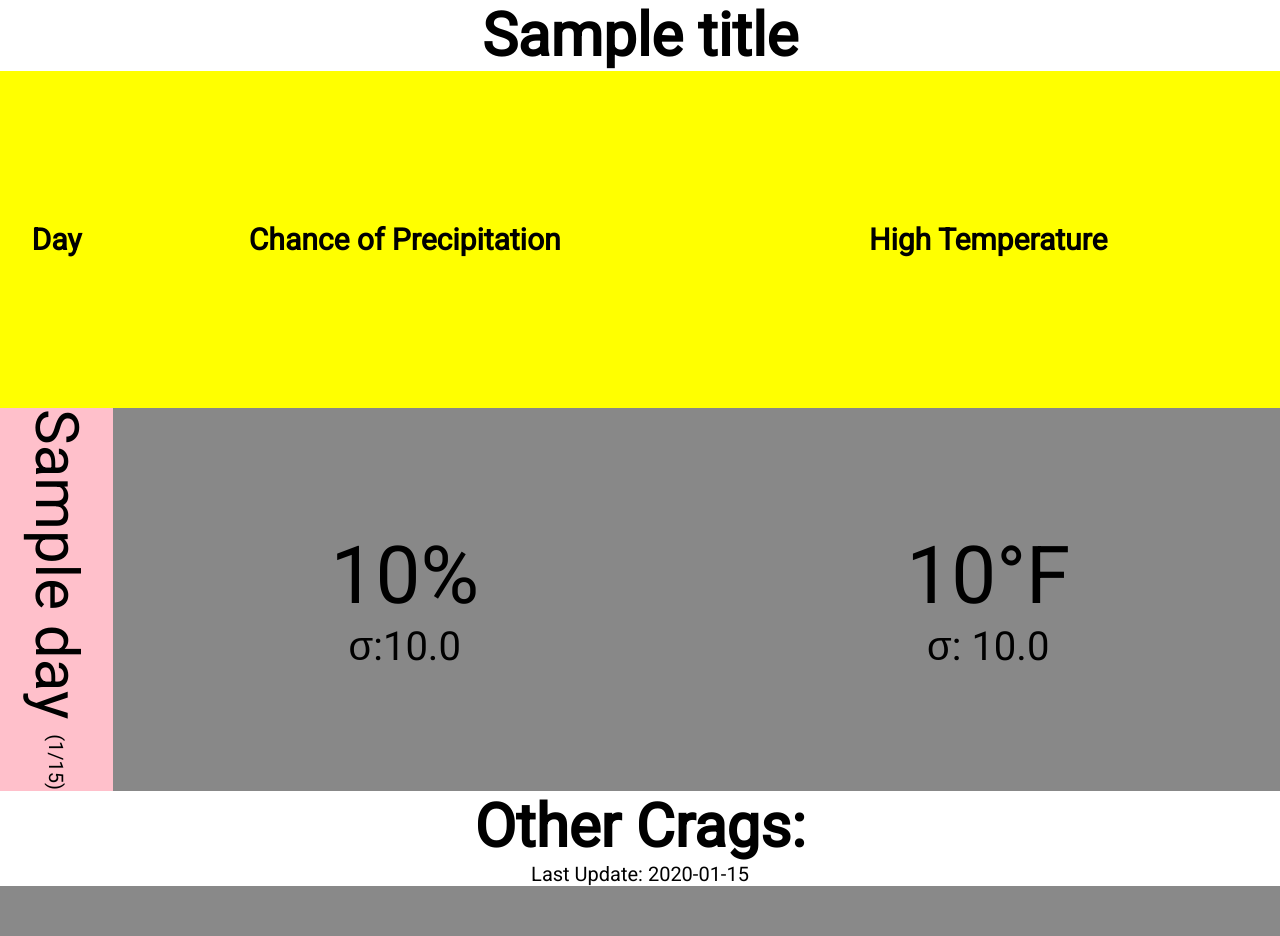
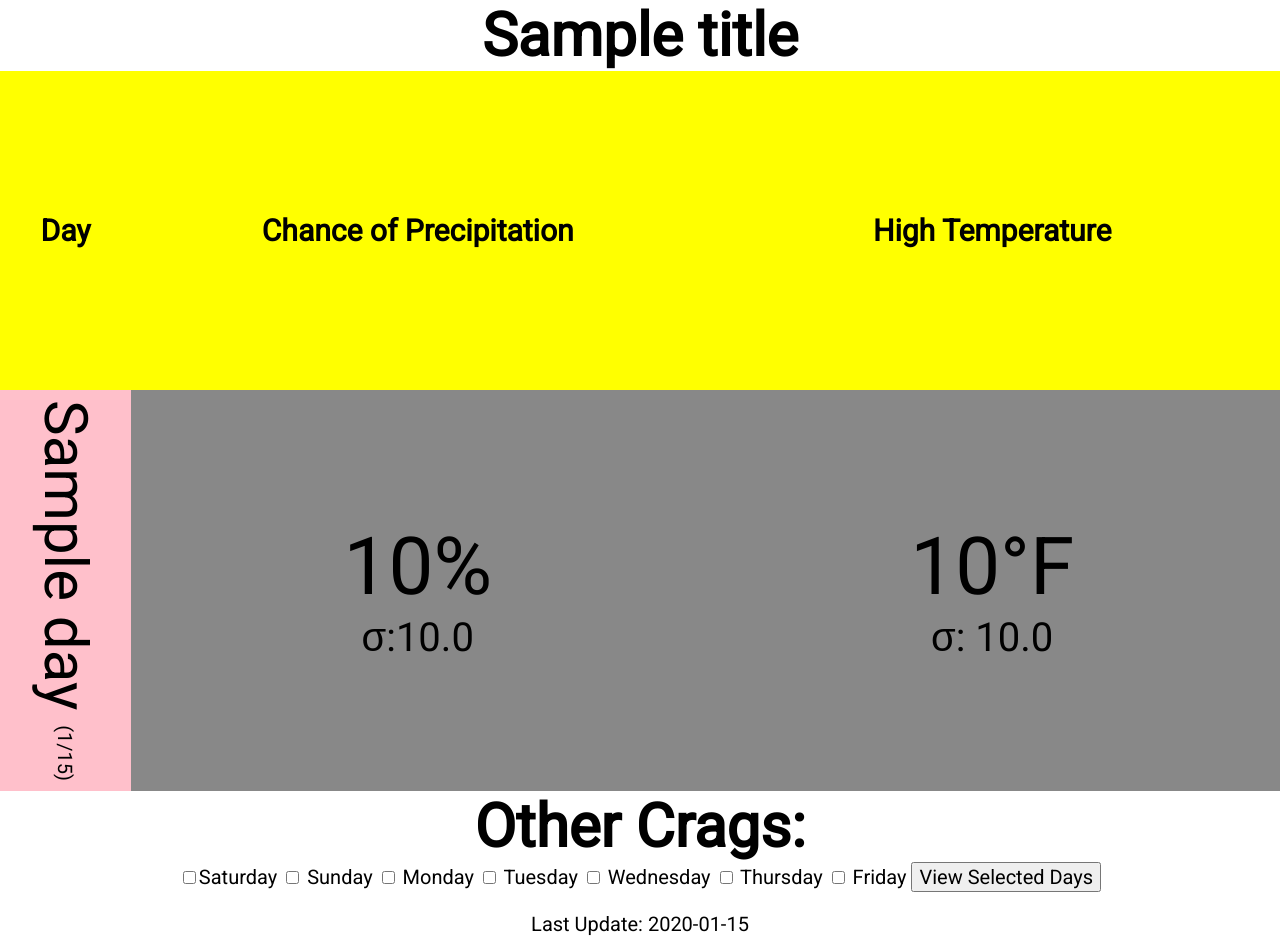
Before and after one commit to adamrk/weather2, a Flask app: template templates/main.html in a window 1280 px wide. Before the commit the page ends 886 px from the top, so only its background shows below. Run offline with Flask 2, Linux system fonts and the light colour scheme; tables that the repository leaves empty hold one stand-in row (values such as "Sample post"); the template is opened without the code that fills it: values that come from a table or form of the project are taken from there, most other values are stand-ins (such as "Sample title", 1, 10 or a date in 2020); parts of the project's set-up code (start-up, migrations or seed data) failed here and were passed over.

Commit message:
add option to switch days

```diff
--- a/app.py
+++ b/app.py
@@ -1,9 +1,9 @@
 from flask import (Flask,
-				   jsonify,
-				   make_response,
-				   render_template,
-				   request,
-				   redirect)
+                                   jsonify,
+                                   make_response,
+                                   render_template,
+                                   request,
+                                   redirect)
 #from flask_sqlalchemy import SQLAlchemy
 from extract import get_data, get_temp_rain, agg_data
 from color import temp_to_color, rain_to_color
@@ -27,6 +27,8 @@ TODO:
 locations = Crag.query.all()
 locurls = [(x.name, urlencode({'crag': x.name})) for x in locations]
 
+all_days = ['Saturday', 'Sunday', 'Monday', 'Tuesday',
+		'Wednesday', 'Thursday', 'Friday']
 #offline = 'offline' in sys.argv
 
 def update_data(crag_name):
@@ -70,23 +72,28 @@ def aggregate(tr, dates):
 	return result
 
 ##################### Defining Views ##########################
-# @app.route('/')
-# def index():
-# 	loc = request.args.get('crag', 'Gunks')
-# 	return jsonify({'crag': loc, 'results': aggregated[loc]})
 
 @app.route('/')
 def page():
-	# if offline fix date to sample data date
-#	if offline:
-#		today = date(2016, 8, 26)
-#	else:
 	today = date.today()
 	# set dates to dates of interest
 	one_day = timedelta(days=1)
+	selected_days = [x for x in all_days if request.args.get(x,False)]
+	def_days = [x for x in all_days if
+		request.cookies.get(x, False) == 'True']
+	if selected_days != [] and def_days != selected_days:
+		days = selected_days
+		setdef_link_days = True
+	elif def_days != []:
+		days = def_days
+		setdef_link_days = False
+	else:
+		days = ['Saturday', 'Sunday']
+		setdef_link_days = True
+
+	days_url = urlencode({x:True for x in days})
 	alldates = [today + x * one_day for x in range(7)]
-	dates = [x for x in alldates if x.strftime('%A') in
-		['Saturday', 'Sunday']]
+	dates = [x for x in alldates if x.strftime('%A') in days]
 
 	# determine which location user wants
 	req_loc = request.args.get('crag')
@@ -100,6 +107,8 @@ def page():
 	else:
 		loc = 'Gunks'
 		setdef_link = True
+	setdef_link = setdef_link or setdef_link_days
+		# enable set default button if this is not def for days or crag
 
 	temp_rain, last_update = update_data(loc)
 	aggregated = aggregate(temp_rain, dates)
@@ -108,7 +117,8 @@ def page():
 										result=aggregated,
 										locations=locurls,
 										update=last_update,
-										setdef_link=setdef_link
+										setdef_link=setdef_link,
+										days_url=days_url,
 										)
 
 @app.route('/setdefault')
@@ -116,6 +126,11 @@ def setdefault():
 	loc = request.args.get('crag', 'Gunks')
 	response = app.make_response(redirect('/'))
 	response.set_cookie('default_crag', value=loc)
+	for x in all_days:
+		if request.args.get(x, False):
+			response.set_cookie(x, value='True')
+		else:
+			response.set_cookie(x, value='False')
 	return response
 
 @app.route('/setdefault')
--- a/static/stylesheet.css
+++ b/static/stylesheet.css
@@ -21,6 +21,7 @@ th {
 
 td {
 	height: 45%;
+	padding: 10px;
 }
 
 td.day {
@@ -72,3 +73,14 @@ a:hover {
     color: hotpink;
     text-decoration: none;
 }
+
+input {
+	font-size: 20px;
+	font-family: 'Roboto', sans-serif;
+}
+
+form {
+	margin-right: auto;
+	margin-left: auto;
+	text-align: center;
+}
--- a/templates/main.html
+++ b/templates/main.html
@@ -11,7 +11,7 @@
 	{% for loc in locations %}
 		{% if loc[0] == title and setdef_link %}
 			<div class="end">
-				<a class="slink" href="{{'/setdefault?' + loc[1]}}">(Set this to default)</a>
+				<a class="slink" href="{{'/setdefault?' + loc[1] + '&' + days_url}}">(Set this to default)</a>
 			</div>
 		{% endif %}
 	{% endfor %}
@@ -47,8 +47,20 @@
 	</table>
 	<h1>Other Crags:</h1>
 	{% for loc in locations %}
-	{% if loc[0] != title %}<h1><a href="{{'/?' + loc[1]}}">{{loc[0]}}</a></h1>{% endif %}
+	{% if loc[0] != title %}<h1><a href="{{'/?' + loc[1] + '&' + days_url}}">{{loc[0]}}</a></h1>{% endif %}
 	{% endfor %}
-	<div class="end">Last Update: {{update.strftime("%b %-d, %H:%M:%S UTC")}}</div>
+	<div class="end">
+		<form method="get">
+			<input type=checkbox name="Saturday" value="True">Saturday
+			<input type=checkbox name="Sunday" value="True"> Sunday
+			<input type=checkbox name="Monday" value="True"> Monday
+			<input type=checkbox name="Tuesday" value="True"> Tuesday
+			<input type=checkbox name="Wednesday" value="True"> Wednesday
+			<input type=checkbox name="Thursday" value="True"> Thursday
+			<input type=checkbox name="Friday" value="True"> Friday
+			<input type=submit value="View Selected Days">
+			<input type=hidden name=crag value="{{title}}">
+		</form>
+	Last Update: {{update.strftime("%b %-d, %H:%M:%S UTC")}}</div>
 	</body>
 </html>
--- a/update_db.py
+++ b/update_db.py
@@ -70,4 +70,7 @@ if __name__ == "__main__":
         except Exception as e:
             log.exception(e)
     if argv[1] == "actual":
-        update_actual(datetime.today() - timedelta(days=1))
+        try:
+            update_actual(datetime.today() - timedelta(days=1))
+        except Exception as e:
+            log.exception(e)
```
